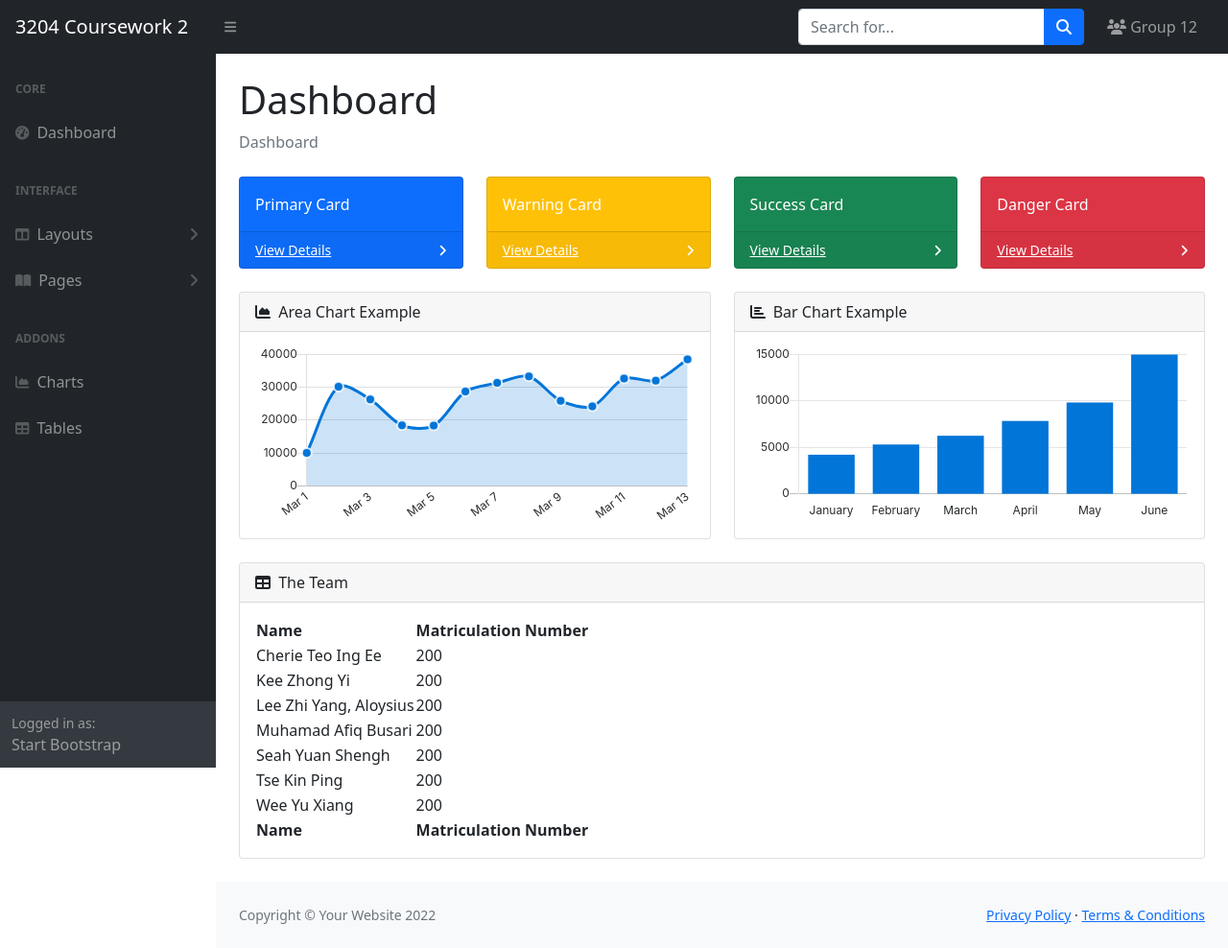
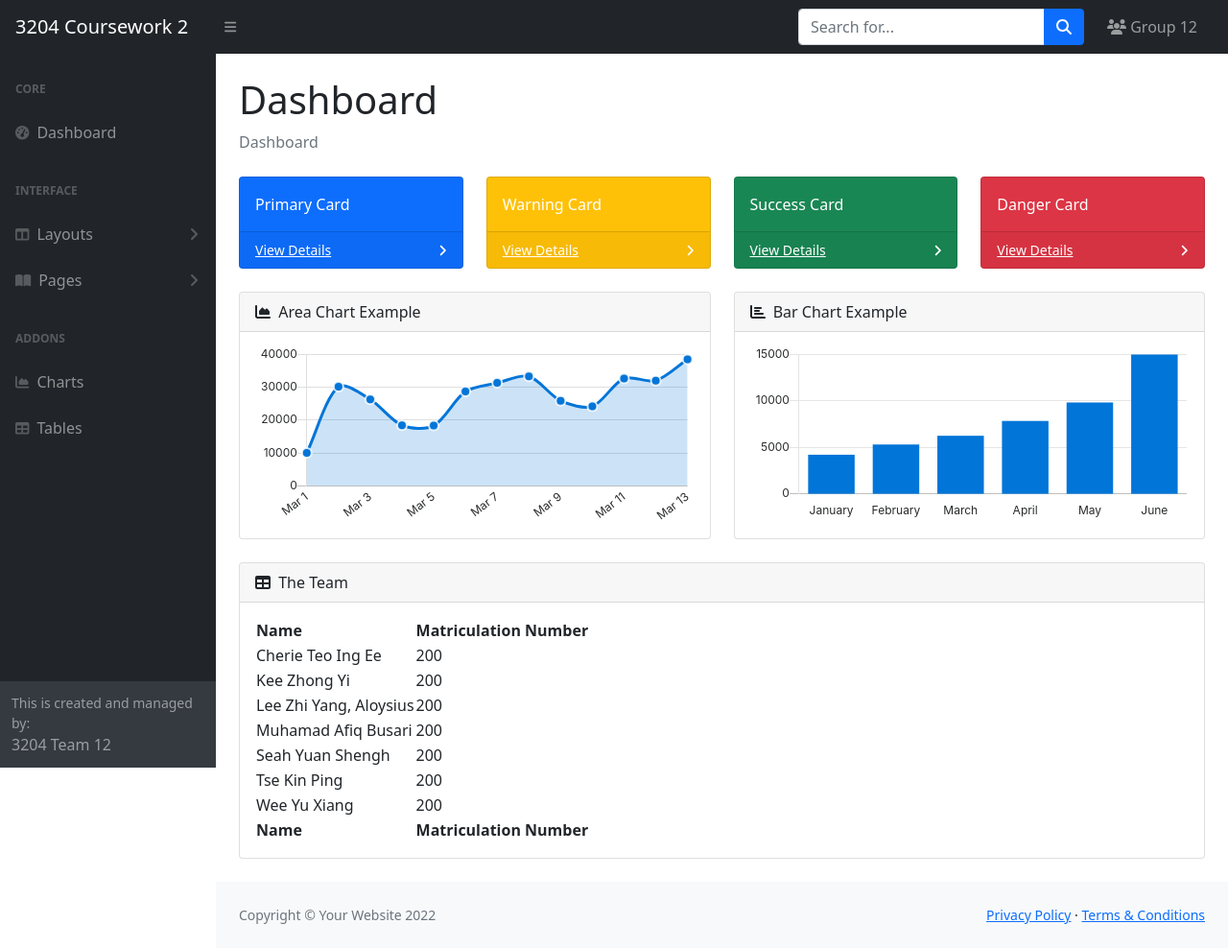
Before and after one commit to Matt1998/3204Dashboard, a Flask app: page / in a window 1280 px wide. Shown: the whole page at 96% size. Run offline with Flask 2, Linux system fonts and the light colour scheme; some libraries are stand-ins or nearby versions.

Commit message:
Optimisation

```diff
--- a/templates/base.html
+++ b/templates/base.html
@@ -110,8 +110,8 @@
                 </div>
             </div>
             <div class="sb-sidenav-footer">
-                <div class="small">Logged in as:</div>
-                Start Bootstrap
+                <div class="small">This is created and managed by:</div>
+                3204 Team 12
             </div>
         </nav>
     </div>
```
